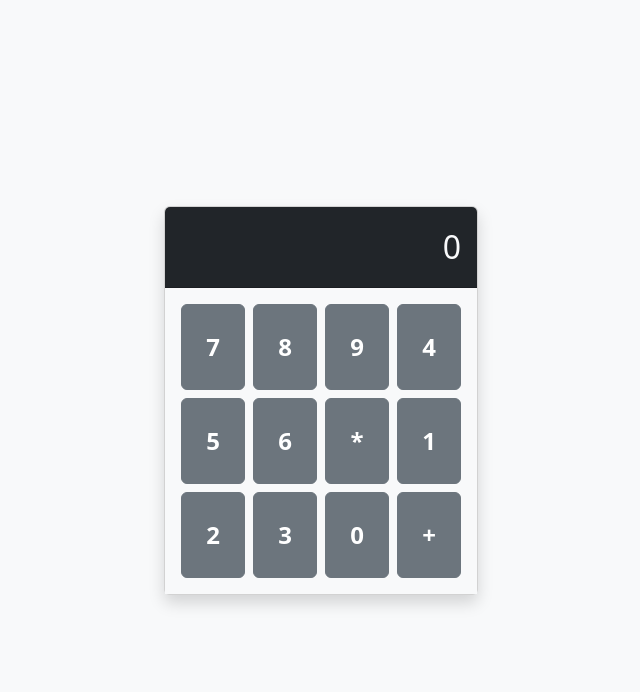
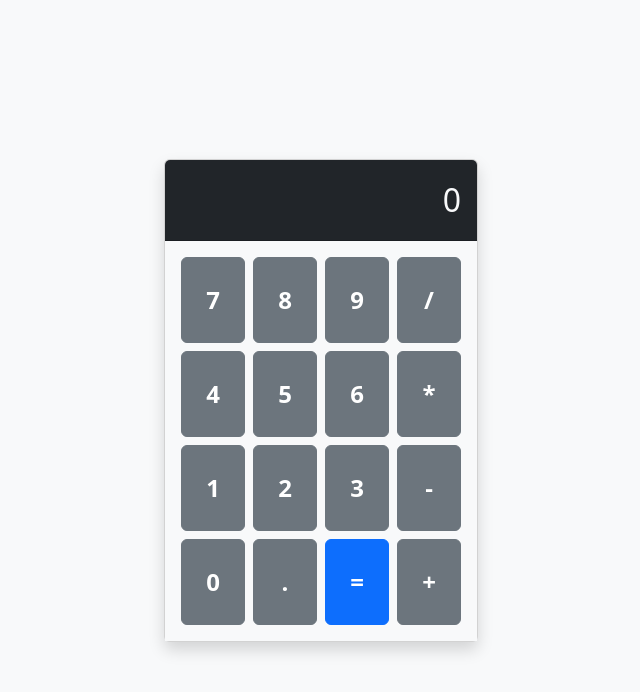
Before and after one commit to DorotheeBM/12_calculatrice_graphique.md, a plain HTML site: page index.html in a window 1280 px wide. Shown: the whole page, without its empty margins (319-959 px from the left). Drawn offline with nearby package versions, Linux system fonts and the light colour scheme.

Commit message:
Update index.html
Ajout des boutons des ETAPES 3+4+5

```diff
--- a/index.html
+++ b/index.html
@@ -14,7 +14,6 @@
         <div class="col-12 col-sm-8 col-md-6 col-lg-4 col-xl-3">
             <!--Ajout d'une ombre au container-->
             <div class="card shadow">
-
                 <!-- Écran de résultat de la calculatrice avec un fond noir et padding -->
                 <div class="card-header bg-dark py-3">
                     <!--chiffres blancs, alignés à droite, bien visibles et ne débordant pas du cadre-->
@@ -35,6 +34,9 @@
                         </div>
                         <div class="col-3">
                             <button class="btn btn-secondary w-100 py-4 fs-4 fw-bold rounded">9</button>
+                        </div>
+                        <div class="col-3">
+                            <button class="btn btn-secondary w-100 py-4 fs-4 fw-bold rounded">/</button>
                         </div>
                         <div class="col-3">
                             <button class="btn btn-secondary w-100 py-4 fs-4 fw-bold rounded">4</button>
@@ -58,7 +60,17 @@
                             <button class="btn btn-secondary w-100 py-4 fs-4 fw-bold rounded">3</button>
                         </div>
                         <div class="col-3">
+                            <button class="btn btn-secondary w-100 py-4 fs-4 fw-bold rounded">-</button>
+                        </div>
+                        <div class="col-3">
                             <button class="btn btn-secondary w-100 py-4 fs-4 fw-bold rounded">0</button>
+                        </div>
+                        <div class="col-3">
+                            <button class="btn btn-secondary w-100 py-4 fs-4 fw-bold rounded">.</button>
+                        </div>
+                        <div class="col-3">
+                              <!-- Couleur bleue pour le bouton égal  -->
+                            <button class="btn btn-primary w-100 py-4 fs-4 fw-bold rounded">=</button>
                         </div>
                         <div class="col-3">
                             <button class="btn btn-secondary w-100 py-4 fs-4 fw-bold rounded">+</button>
@@ -68,6 +80,7 @@
             </div>
         </div>
     </div>
+
     <script src="https://cdnjs.cloudflare.com/ajax/libs/bootstrap/5.3.2/js/bootstrap.bundle.min.js"></script>
     <script defer src="script.js"></script>
 </body>
```
